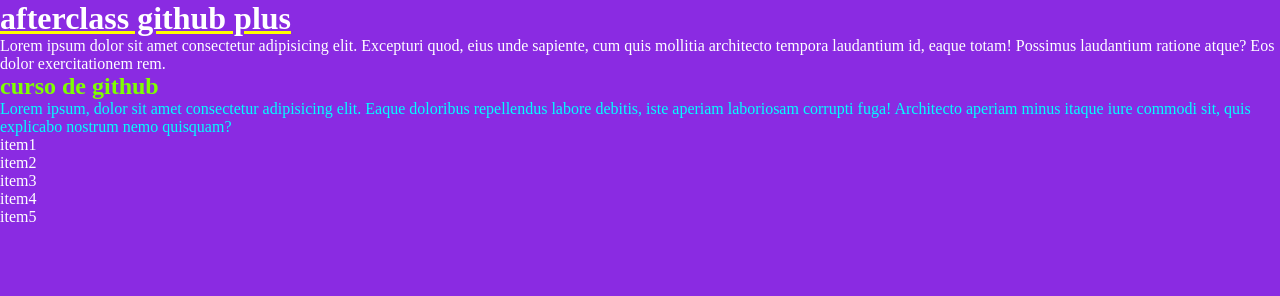
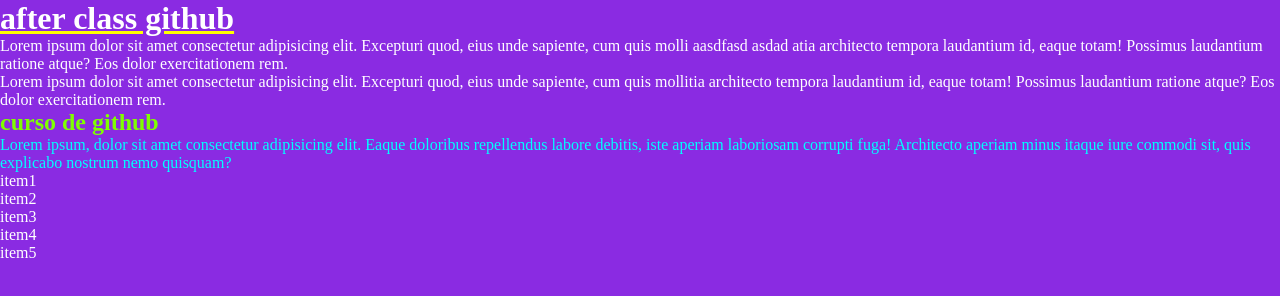
Before and after one commit to emanuelcabral22940/after-github, a plain HTML site: page index.html in a window 1280 px wide. Drawn offline with Linux system fonts and the light colour scheme.

Commit message:
otro commit

```diff
--- a/index.html
+++ b/index.html
@@ -8,8 +8,9 @@
     <title>after github</title>
 </head>
 <body>
-    <h1>afterclass github plus</h1>
+    <h1>after class github</h1>
 
+    <p>Lorem ipsum dolor sit amet consectetur adipisicing elit. Excepturi quod, eius unde sapiente, cum quis molli aasdfasd asdad atia architecto tempora laudantium id, eaque totam! Possimus laudantium ratione atque? Eos dolor exercitationem rem.</p>
     <p>Lorem ipsum dolor sit amet consectetur adipisicing elit. Excepturi quod, eius unde sapiente, cum quis mollitia architecto tempora laudantium id, eaque totam! Possimus laudantium ratione atque? Eos dolor exercitationem rem.</p>
     <h2>curso de github</h2>
     <p class="color1">Lorem ipsum, dolor sit amet consectetur adipisicing elit. Eaque doloribus repellendus labore debitis, iste aperiam laboriosam corrupti fuga! Architecto aperiam minus itaque iure commodi sit, quis explicabo nostrum nemo quisquam?</p>
```
